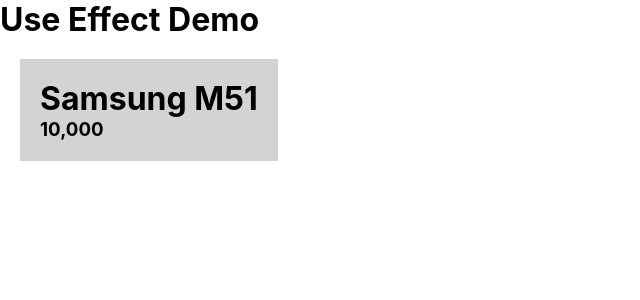
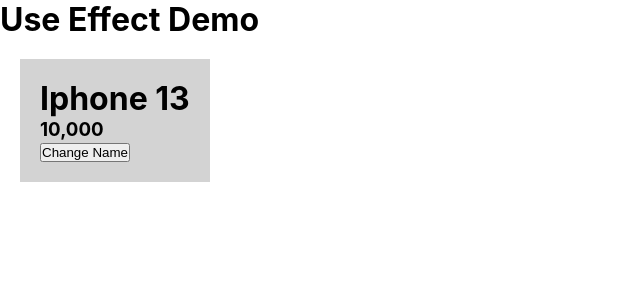
Before and after one commit to ggrossvi/dream-catcher, a React (Vite) app: page / in a window 1280 px wide. Shown: the top 300 px of the page, without its empty margins (0-640 px from the left). Built offline with nearby package versions, Linux system fonts and the light colour scheme.

Commit message:
add useState setName

```diff
--- a/src/Product.jsx
+++ b/src/Product.jsx
@@ -2,6 +2,9 @@
 
 
 const Product = () => {
+
+  let [name, setName] = useState('Iphone 13');
+
 
   useEffect(() => {
     console.log('Product Mounted');
@@ -10,8 +13,9 @@
 
   return (
     <div className="product">
-      <h1>Samsung M51</h1>
+      <h1>{name}</h1>
       <h3>10,000</h3>
+      <button onClick={() => setName('Samsung S22')}>Change Name</button>
     </div>
   )
 }
```
